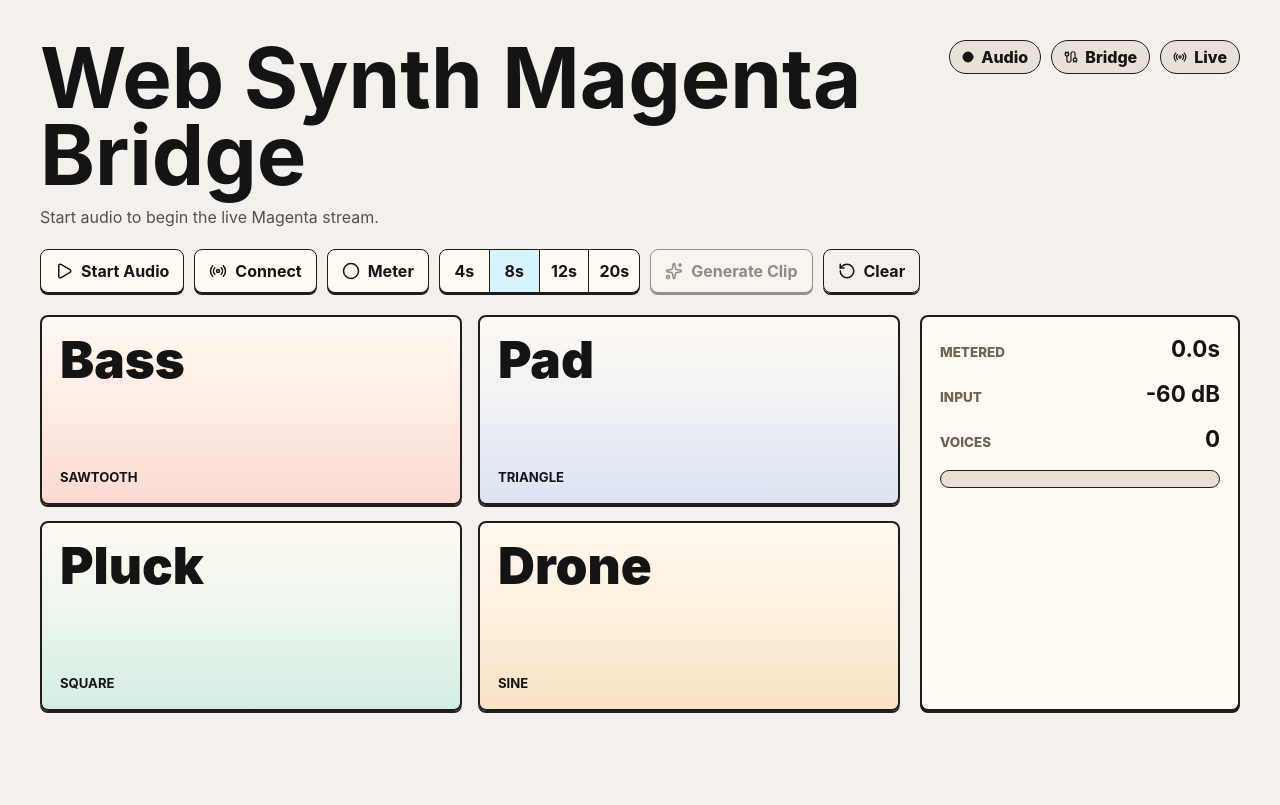
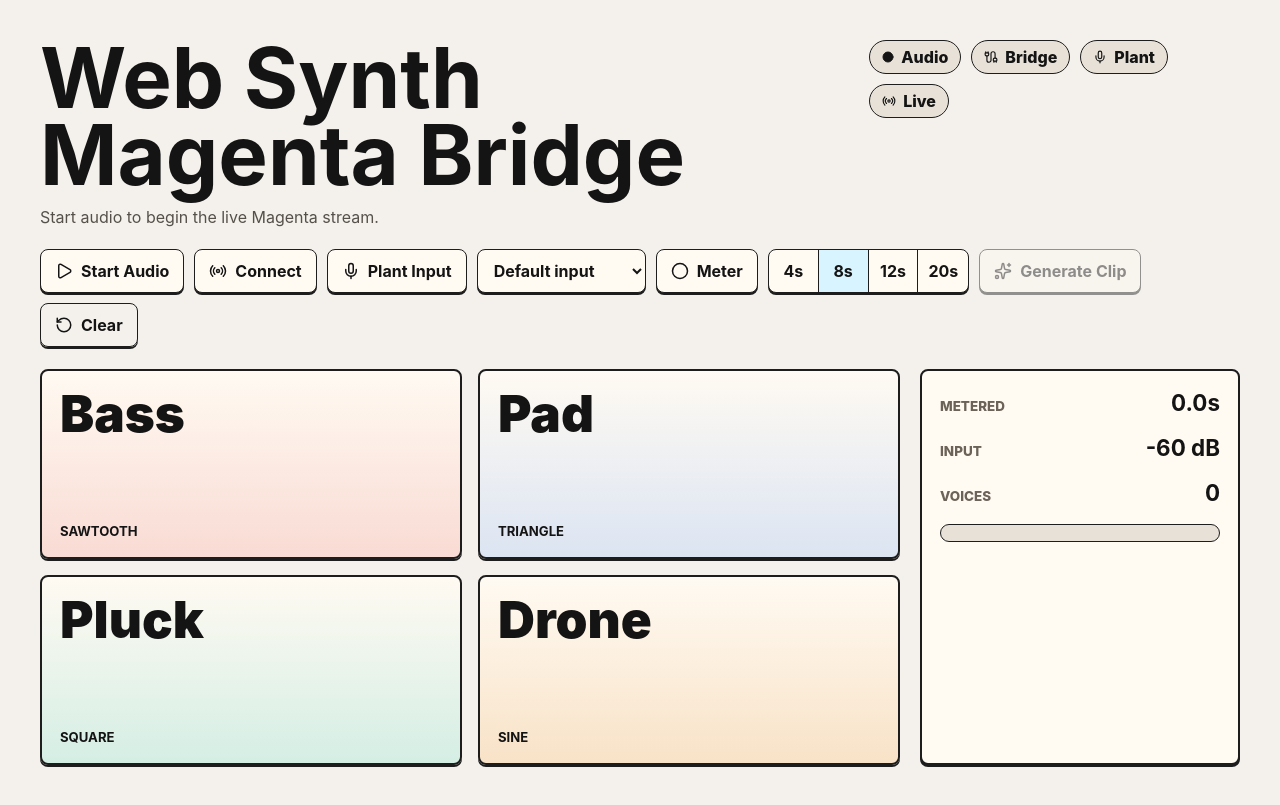
Before and after one commit to audovychenko-mentoring/web-synth-magenta-bridge, a React (Vite) app in the folder apps/web/: page / in a window 1280 px wide. Built offline with nearby package versions, Linux system fonts and the light colour scheme.

Commit message:
Add plant audio input capture

```diff
--- a/apps/web/src/main.tsx
+++ b/apps/web/src/main.tsx
@@ -1,6 +1,6 @@
 import React, { useMemo, useRef, useState } from "react";
 import { createRoot } from "react-dom/client";
-import { Cable, Check, Circle, Play, Radio, RotateCcw, Sparkles, Square } from "lucide-react";
+import { Cable, Check, Circle, Mic, Play, Radio, RotateCcw, Sparkles, Square } from "lucide-react";
 import "./styles.css";
 
 type VoiceId = "bass" | "pad" | "pluck" | "drone";
@@ -35,6 +35,8 @@
   const masterRef = useRef<GainNode | null>(null);
   const captureRef = useRef<AudioWorkletNode | null>(null);
   const playerRef = useRef<AudioWorkletNode | null>(null);
+  const inputSourceRef = useRef<MediaStreamAudioSourceNode | null>(null);
+  const inputStreamRef = useRef<MediaStream | null>(null);
   const socketRef = useRef<WebSocket | null>(null);
   const connectPromiseRef = useRef<Promise<WebSocket> | null>(null);
   const runningRef = useRef<Map<VoiceId, RunningVoice>>(new Map());
@@ -42,6 +44,9 @@
   const [audioReady, setAudioReady] = useState(false);
   const [connected, setConnected] = useState(false);
   const [capturing, setCapturing] = useState(false);
+  const [plantConnected, setPlantConnected] = useState(false);
+  const [inputDevices, setInputDevices] = useState<MediaDeviceInfo[]>([]);
+  const [selectedInputId, setSelectedInputId] = useState("");
   const [live, setLive] = useState(false);
   const [activeVoices, setActiveVoices] = useState<Record<VoiceId, boolean>>({
     bass: false,
@@ -107,6 +112,65 @@
 
   const captureEnabledRef = useRef(false);
   const liveRef = useRef(false);
+
+  async function refreshInputDevices() {
+    if (!navigator.mediaDevices?.enumerateDevices) return;
+    const devices = await navigator.mediaDevices.enumerateDevices();
+    const audioInputs = devices.filter((device) => device.kind === "audioinput");
+    setInputDevices(audioInputs);
+    if (!selectedInputId && audioInputs[0]?.deviceId) {
+      setSelectedInputId(audioInputs[0].deviceId);
+    }
+  }
+
+  async function connectPlantInput(deviceId = selectedInputId) {
+    const context = await ensureAudio();
+    if (!navigator.mediaDevices?.getUserMedia) {
+      setStatus("This browser cannot open an audio input.");
+      return false;
+    }
+
+    inputSourceRef.current?.disconnect();
+    inputStreamRef.current?.getTracks().forEach((track) => track.stop());
+
+    const stream = await navigator.mediaDevices.getUserMedia({
+      audio: {
+        deviceId: deviceId ? { exact: deviceId } : undefined,
+        channelCount: 2,
+        echoCancellation: false,
+        noiseSuppression: false,
+        autoGainControl: false
+      }
+    });
+    const source = context.createMediaStreamSource(stream);
+    source.connect(captureRef.current!);
+
+    inputSourceRef.current = source;
+    inputStreamRef.current = stream;
+    captureEnabledRef.current = true;
+    setCapturing(true);
+    setPlantConnected(true);
+    await refreshInputDevices();
+    const label = stream.getAudioTracks()[0]?.label || "plant audio input";
+    setStatus(`Plant input connected: ${label}.`);
+    return true;
+  }
+
+  function disconnectPlantInput() {
+    inputSourceRef.current?.disconnect();
+    inputSourceRef.current = null;
+    inputStreamRef.current?.getTracks().forEach((track) => track.stop());
+    inputStreamRef.current = null;
+    setPlantConnected(false);
+    setStatus("Plant input disconnected.");
+  }
+
+  async function changePlantInput(deviceId: string) {
+    setSelectedInputId(deviceId);
+    if (plantConnected) {
+      await connectPlantInput(deviceId);
+    }
+  }
 
   async function toggleVoice(voice: Voice) {
     const context = await ensureAudio();
@@ -235,9 +299,11 @@
 
     try {
       await ensureAudio();
+      if (!plantConnected) {
+        const inputReady = await connectPlantInput();
+        if (!inputReady) return;
+      }
       const socket = await connectBridge();
-      captureEnabledRef.current = true;
-      setCapturing(true);
       liveRef.current = true;
       setLive(true);
       setStatus("Starting live Magenta stream.");
@@ -245,6 +311,7 @@
     } catch {
       liveRef.current = false;
       setLive(false);
+      setStatus("Plant input was not opened. Check the browser permission and selected input.");
     }
   }
 
@@ -262,6 +329,9 @@
           <span className={connected ? "pill on" : "pill"}>
             <Cable size={14} /> Bridge
           </span>
+          <span className={plantConnected ? "pill on" : "pill"}>
+            <Mic size={14} /> Plant
+          </span>
           <span className={live ? "pill on" : "pill"}>
             <Radio size={14} /> Live
           </span>
@@ -276,6 +346,35 @@
         <button onClick={() => void connectBridge().catch(() => undefined)}>
           <Radio size={18} /> Connect
         </button>
+        <button
+          className={plantConnected ? "active" : ""}
+          onClick={() => {
+            if (plantConnected) {
+              disconnectPlantInput();
+            } else {
+              void connectPlantInput().catch(() => {
+                setStatus("Plant input was not opened. Check the browser permission and selected input.");
+              });
+            }
+          }}
+        >
+          {plantConnected ? <Check size={18} /> : <Mic size={18} />} Plant Input
+        </button>
+        <select
+          aria-label="Plant audio input"
+          className="inputSelect"
+          value={selectedInputId}
+          onChange={(event) => void changePlantInput(event.target.value)}
+          onFocus={() => void refreshInputDevices()}
+        >
+          {inputDevices.length === 0 ? (
+            <option value="">Default input</option>
+          ) : inputDevices.map((device, index) => (
+            <option key={device.deviceId} value={device.deviceId}>
+              {device.label || `Input ${index + 1}`}
+            </option>
+          ))}
+        </select>
         <button className={capturing ? "active" : ""} onClick={toggleCapture}>
           {capturing ? <Square size={18} /> : <Circle size={18} />} Meter
         </button>
--- a/apps/web/src/styles.css
+++ b/apps/web/src/styles.css
@@ -35,6 +35,18 @@
 button:disabled {
   opacity: 0.45;
   cursor: not-allowed;
+}
+
+select {
+  min-height: 44px;
+  border: 1px solid #1d1d1d;
+  border-radius: 8px;
+  background: #fffaf2;
+  color: #141414;
+  box-shadow: 0 2px 0 #1d1d1d;
+  font: inherit;
+  font-weight: 700;
+  padding: 0 34px 0 12px;
 }
 
 .shell {
@@ -99,6 +111,10 @@
 
 .transport .ghost {
   background: transparent;
+}
+
+.inputSelect {
+  max-width: min(360px, 100%);
 }
 
 .durationControl {
```
Also changed, not shown: 1 other file (tests, documents, lock files or other folders).
